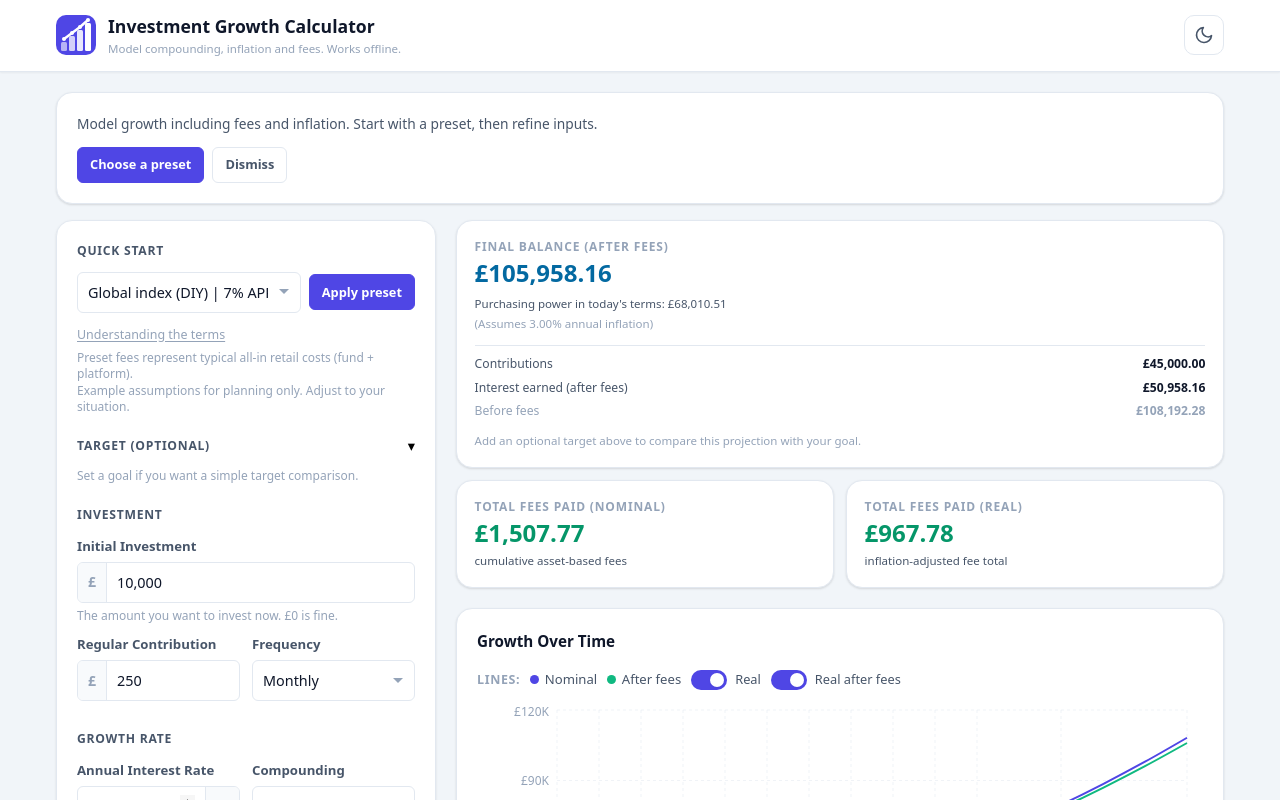
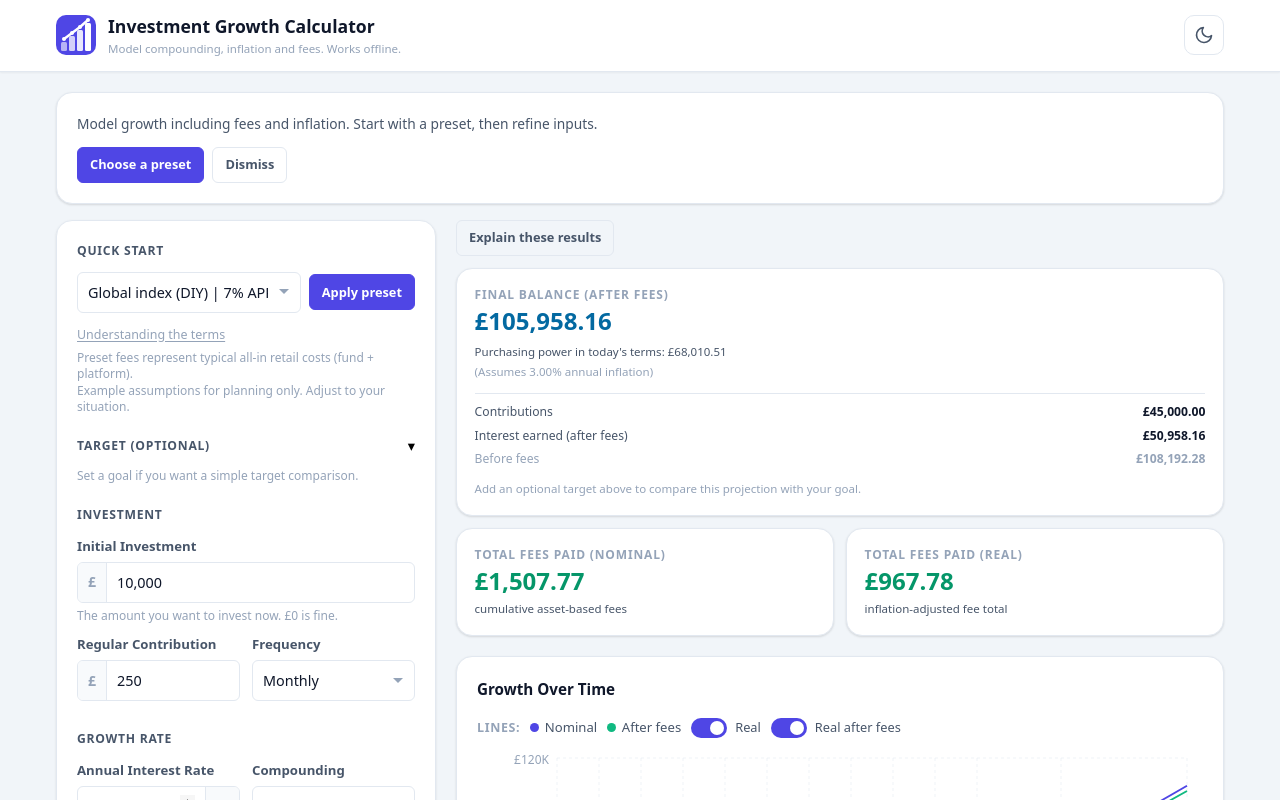
Before and after one commit to HenryBerkin/compound-toolkit, a React (Vite) app: page / in a window 1280 px wide. Shown: the top 800 px of the page. Built offline with nearby package versions, Linux system fonts and the light colour scheme.

Commit message:
feat: add scenario insights (education layer)

```diff
--- a/src/App.tsx
+++ b/src/App.tsx
@@ -310,6 +310,7 @@ export default function App() {
                 <ResultsSummary
                   result={result}
                   inflationRate={validInputs.inflationRate}
+                  annualFeeRate={validInputs.annualFeeRate}
                   targetToday={targetToday}
                   targetYears={validInputs.years}
                   targetMonths={validInputs.months}
--- a/src/components/ResultsSummary.tsx
+++ b/src/components/ResultsSummary.tsx
@@ -1,10 +1,11 @@
-import type { FC } from 'react';
+import { useState, type FC } from 'react';
 import type { CalcResult } from '../types';
 import { formatGBP } from '../lib/format';
 
 interface Props {
   result: CalcResult;
   inflationRate?: number;
+  annualFeeRate?: number;
   targetToday?: number;
   targetYears?: number;
   targetMonths?: number;
@@ -23,10 +24,12 @@ function formatDuration(years: number, months: number): string {
 export const ResultsSummary: FC<Props> = ({
   result,
   inflationRate = 0,
+  annualFeeRate = 0,
   targetToday,
   targetYears = 0,
   targetMonths = 0,
 }) => {
+  const [showInsights, setShowInsights] = useState(false);
   const baseCapital = result.finalBalance - result.totalInterest;
   const rawInterestAfterFees = result.finalBalanceAfterFees - baseCapital;
   const interestAfterFees = Math.abs(rawInterestAfterFees) < 0.005 ? 0 : rawInterestAfterFees;
@@ -39,9 +42,51 @@ export const ResultsSummary: FC<Props> = ({
   const difference = hasTarget ? result.finalBalanceAfterFees - requiredFutureNominal : 0;
   const absDifference = Math.abs(difference);
   const durationLabel = formatDuration(targetYears, targetMonths);
+  const feeImpact = Math.max(0, result.finalBalance - result.finalBalanceAfterFees);
+  const inflationIncreasePct =
+    inflationRate > 0 && totalYears > 0 ? (Math.pow(1 + inflationRate, totalYears) - 1) * 100 : 0;
+  const contributionsAdded = baseCapital;
+  const growthContribution = result.finalBalanceAfterFees - contributionsAdded;
+
+  const insights: string[] = [];
+  if (inflationRate > 0 && totalYears > 0) {
+    insights.push(
+      `At ${(inflationRate * 100).toFixed(2)}% inflation, prices are about ${Math.round(inflationIncreasePct)}% higher over ${durationLabel}.`,
+    );
+  }
+  if (annualFeeRate > 0 && feeImpact > 0.005) {
+    insights.push(
+      `Fees reduce the final balance by about ${formatGBP(Math.round(feeImpact))} compared with no-fee growth.`,
+    );
+  }
+  insights.push(
+    `Of your final balance (after fees), ${formatGBP(Math.round(contributionsAdded))} is contributions and ${formatGBP(Math.round(growthContribution))} is growth.`,
+  );
+  if (inflationRate > 0) {
+    insights.push(
+      `${formatGBP(result.finalBalanceAfterFees)} in the future has purchasing power similar to ${formatGBP(result.finalBalanceAfterFeesReal)} today.`,
+    );
+  }
+  if (hasTarget) {
+    insights.push(
+      `To hit your target in today’s money, you need about ${formatGBP(requiredFutureNominal)} at the horizon.`,
+    );
+  }
 
   return (
     <div className="results-summary">
+      <div className="results-summary-tools">
+        <button
+          type="button"
+          className="btn btn-ghost btn-sm results-summary-explain-btn"
+          onClick={() => setShowInsights((prev) => !prev)}
+          aria-expanded={showInsights}
+          aria-controls="results-insights"
+        >
+          Explain these results
+        </button>
+      </div>
+
       <div className="results-summary-headline">
         <div className="summary-card summary-card--invested">
           <span className="summary-label">Final Balance (After Fees)</span>
@@ -74,6 +119,17 @@ export const ResultsSummary: FC<Props> = ({
           )}
         </div>
       </div>
+
+      {showInsights && (
+        <section id="results-insights" className="summary-card summary-card--insights" aria-label="Insights">
+          <span className="summary-label">Insights</span>
+          <ul className="summary-insights-list">
+            {insights.slice(0, 5).map((line) => (
+              <li key={line}>{line}</li>
+            ))}
+          </ul>
+        </section>
+      )}
 
       <div className="results-summary-fees">
         <div className="summary-card summary-card--interest">
--- a/src/index.css
+++ b/src/index.css
@@ -678,6 +678,15 @@ select.form-control {
   gap: 0.75rem;
 }
 
+.results-summary-tools {
+  display: flex;
+  justify-content: flex-start;
+}
+
+.results-summary-explain-btn {
+  padding-inline: 0.65rem;
+}
+
 .results-summary-headline,
 .results-summary-fees {
   display: grid;
@@ -803,6 +812,24 @@ select.form-control {
 
 .summary-card--interest .summary-value {
   color: var(--color-interest-text);
+}
+
+.summary-card--insights {
+  gap: 0.45rem;
+}
+
+.summary-insights-list {
+  margin: 0;
+  padding-left: 1rem;
+  display: flex;
+  flex-direction: column;
+  gap: 0.32rem;
+}
+
+.summary-insights-list li {
+  font-size: 0.76rem;
+  color: var(--color-text-secondary);
+  line-height: 1.4;
 }
 
 /* ── Comparison summary ───────────────────────────────────────────────────── */
```
